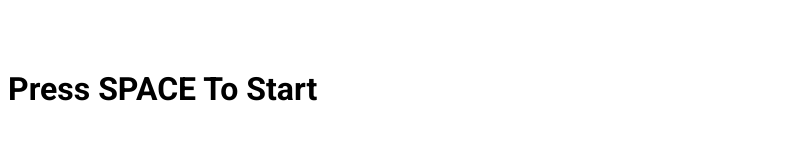
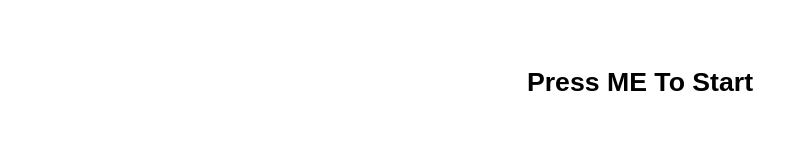
Before and after one commit to MaskedMatters3/wordroots, a plain HTML site: page index.html in a window 1280 px wide. Shown: the whole page, without its empty margins (0-806 px from the left). Drawn offline with Linux system fonts and the light colour scheme.

Commit message:
Start functionality
It is definitely due today.

```diff
--- a/index.html
+++ b/index.html
@@ -24,7 +24,7 @@
 
         <div class="game" id="theGame">
 
-            <h1 id="gameRoot">Press SPACE To Start</h1>
+            <button onclick="start()" id="gameRoot"><h1>Press ME To Start</h1></button>
 
         </div>
 
--- a/index.js
+++ b/index.js
@@ -20,19 +20,29 @@ function anim2() {
         console.log("TEST3");
         var element = document.getElementById('theGame');
         element.style.top = "-100px"
-        element.style.display = "block"
+        element.style.visibility = "visible"
         element.classList.add('anim3')
-        anim3();
     }, 1000)
 
 }
 
-function anim3() {
+function wordRoot() {
+    var rand = Math.floor(Math.random() * 9);
+    var arr = {
+        able,
+        ible,
+        ac,
+        ic,
+        acious,
+        icious,
+        al,
+        ant,
+        ent
+    }
 
+    return arr[rand];
 }
 
-document.onkeyup = function(e) {
-    if(e.keyCode == 32) {
-        document.getElementById('gameRoot').innerHTML = ""
-    }
+function start() {
+    document.getElementById('gameRoot').innerHTML = wordRoot();
 }
--- a/style.css
+++ b/style.css
@@ -32,13 +32,20 @@ body { font-family: 'Roboto', sans-serif; }
     animation-duration: 1s
 }
 
-.game {
+#theGame {
     position: relative;
 
     display: flex;
     flex-direction: column;
 
     align-items: center;
+
+    visibility: hidden;
+}
+
+#gameRoot {
+    border: none;
+    background-color: white;
 }
 
 @-webkit-keyframes anim1 {
```
